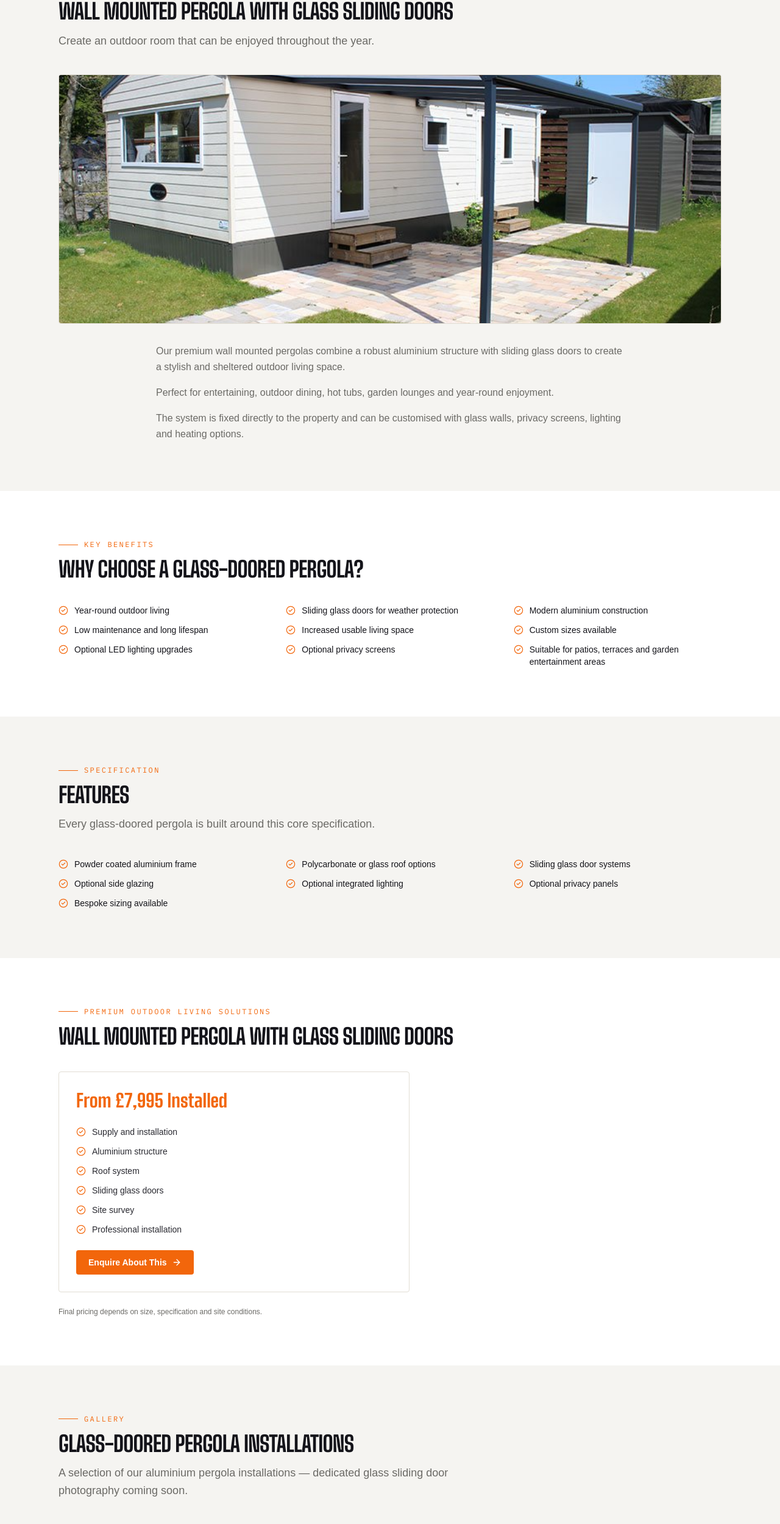
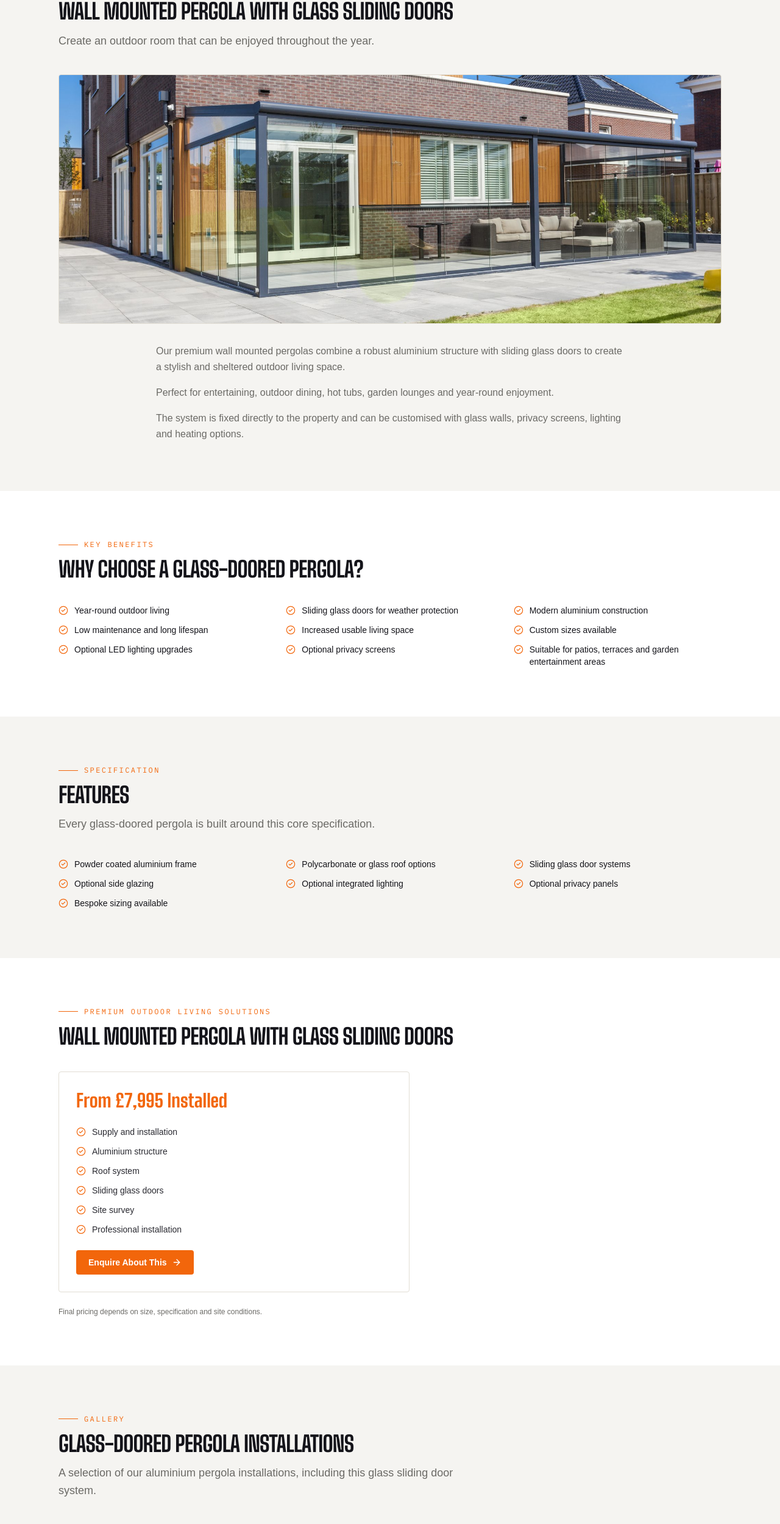
Before and after one commit to jasonkazakos-cpu/zebra-trades-website, a Next.js app: page /pergolas in a window 1280 px wide. Shown: the part 3239-5738 px from the top of the page at 61% size. Built offline with nearby package versions, Linux system fonts and the light colour scheme; a web font is replaced by a local one.

Commit message:
Update glass sliding doors pergola hero and gallery image

```diff
--- a/app/pergolas/page.tsx
+++ b/app/pergolas/page.tsx
@@ -86,6 +86,7 @@ const glassPergolaIncludes = [
 ];
 
 const glassPergolaGalleryImages: GalleryImage[] = [
+  { src: "/images/pergolas/wall-mounted-pergola-glass-sliding-doors-hertfordshire.jpg", alt: "Wall mounted pergola with glass sliding doors in Hertfordshire", caption: "Wall Mounted Pergola With Glass Sliding Doors — Hertfordshire" },
   { src: "/images/pergolas/aluminium-pergola-wall-mounted-large-cuffley.jpg", alt: "Wall mounted aluminium pergola installation in Cuffley", caption: "Wall Mounted Aluminium Pergola — Cuffley" },
   { src: "/images/pergolas/aluminium-pergola-01.jpg", alt: "Bespoke aluminium pergola installation in Hertfordshire", caption: "Bespoke Aluminium Pergola — Hertfordshire" },
   { src: "/images/pergolas/aluminium-pergola-03.jpg", alt: "Bespoke aluminium pergola installation in Cheshunt", caption: "Bespoke Aluminium Pergola — Cheshunt" },
@@ -229,7 +230,7 @@ export default function PergolasPage() {
           <div className="mt-10 overflow-hidden rounded-sm border border-line">
             {/* eslint-disable-next-line @next/next/no-img-element */}
             <img
-              src="/images/pergolas/wall-mounted-pergola-aluminium-hertfordshire.jpg"
+              src="/images/pergolas/wall-mounted-pergola-glass-sliding-doors-hertfordshire.jpg"
               alt="Wall mounted pergola with glass sliding doors"
               loading="lazy"
               className="aspect-[16/8] w-full object-cover sm:aspect-[16/6]"
@@ -324,7 +325,7 @@ export default function PergolasPage() {
           <SectionHeading
             eyebrow="Gallery"
             title="Glass-Doored Pergola Installations"
-            subtitle="A selection of our aluminium pergola installations — dedicated glass sliding door photography coming soon."
+            subtitle="A selection of our aluminium pergola installations, including this glass sliding door system."
           />
           <div className="mt-10">
             <Gallery images={glassPergolaGalleryImages} />
```
Also changed, not shown: public/images/pergolas/wall-mounted-pergola-glass-sliding-doors-hertfordshire.jpg (added), 1 other file (tests, documents, lock files or other folders).
